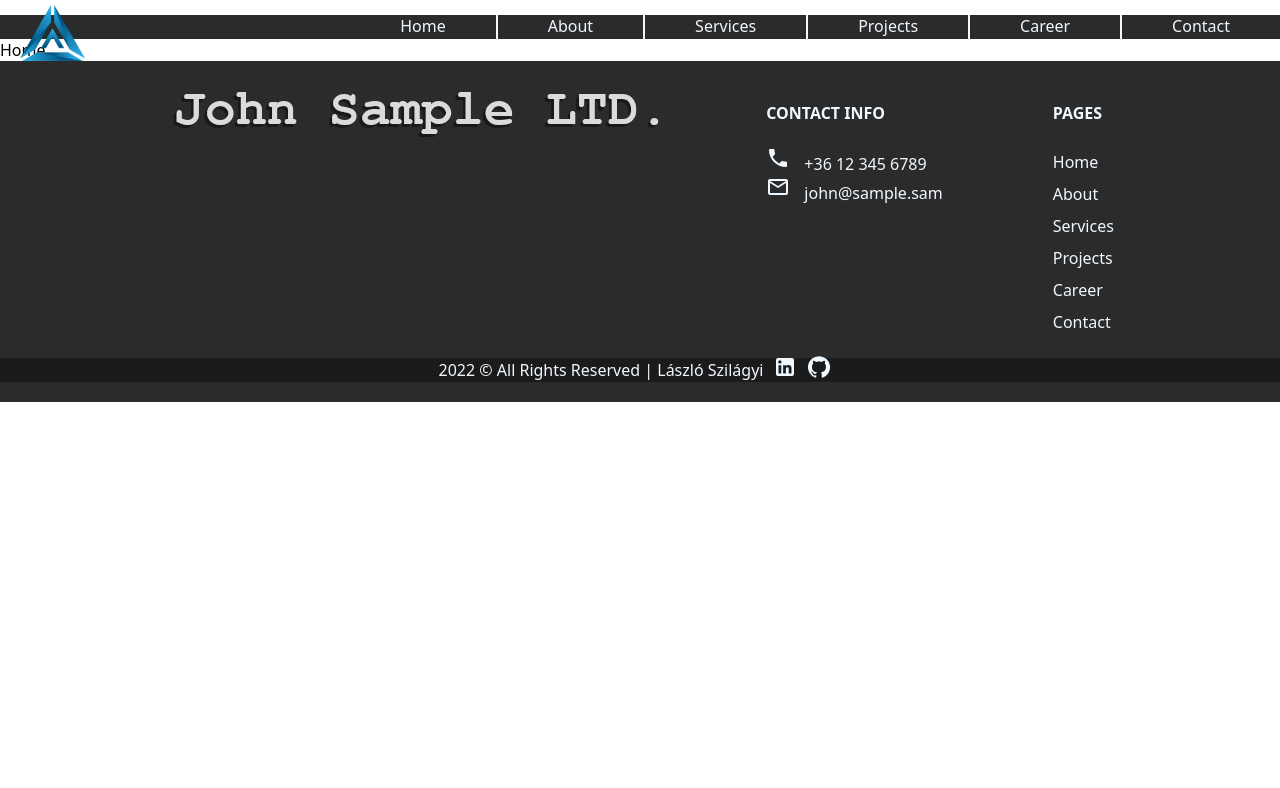
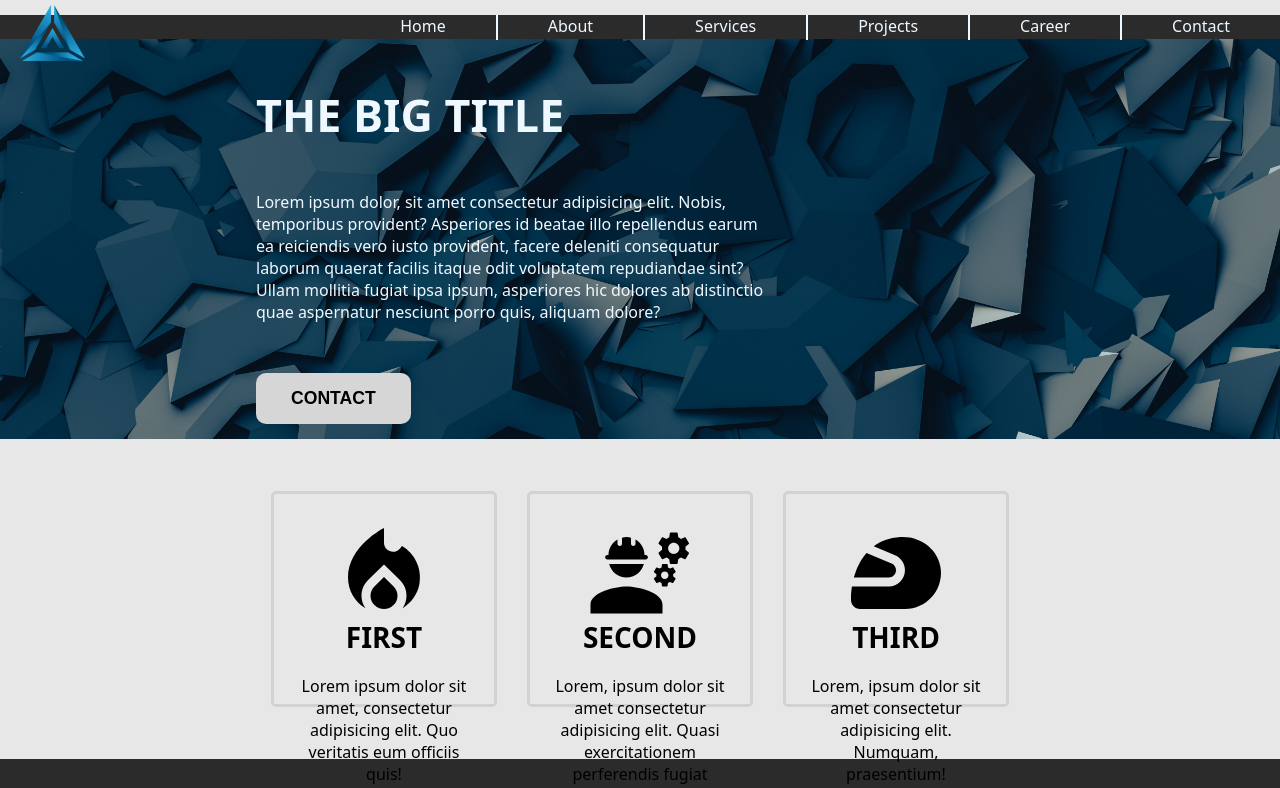
Before and after one commit to raptile666/sample-company-site-react, a React (Create React App) app: page / in a window 1280 px wide. Shown: the top 788 px of the page. Built offline with nearby package versions, Linux system fonts and the light colour scheme; the HTML template or start-up script is replaced by a standard one.

Commit message:
Home page finished. Minor modification on Footer and index css files

```diff
--- a/src/components/Footer.js
+++ b/src/components/Footer.js
@@ -15,16 +15,17 @@ const Footer = () => {
 
         <div className='contact'>
           <h4>Contact Info</h4>
-            <div>
-              <span> <Phone /></span> <span><a href="tel:+36123456789">+36 12 345 6789</a></span>
+          <div className='cont'>
+            <div> <Phone /></div> <div><a href="tel:+36123456789">+36 12 345 6789</a></div>
           </div>
-            <div>
-              <span> <MailOutline /></span> <span><a href="mailto:john@sample.sam">john@sample.sam</a></span>
+          <div className='cont'>
+            <div> <MailOutline /></div> <div><a href="mailto:john@sample.sam">john@sample.sam</a></div>
           </div>
         </div>
 
         <div className='pages'>
           <h4>Pages</h4>
+          <div className='pagelink'>
             <Link to="/">Home</Link>
             <Link to="/about">About</Link>
             <Link to="/services">Services</Link>
@@ -33,9 +34,10 @@ const Footer = () => {
             <Link to="/contact">Contact</Link>
           </div>
         </div>
+      </div>
 
       <div className='copyright'>
-        <span>2022 © All Rights Reserved | László Szilágyi</span> <span><LinkedIn /></span> <span><GitHub /></span>
+        <div>2022 © All Rights Reserved | László Szilágyi</div> <div><LinkedIn /></div> <div><GitHub /></div>
       </div>
     </div>
   )
--- a/src/index.css
+++ b/src/index.css
@@ -4,4 +4,5 @@ body{
     box-sizing: border-box;
     height: 100vh;
     font-family: system-ui, -apple-system, BlinkMacSystemFont, 'Segoe UI', Roboto, Oxygen, Ubuntu, Cantarell, 'Open Sans', 'Helvetica Neue', sans-serif;
+    background-color: #e7e7e7;
 }
--- a/src/pages/Home.js
+++ b/src/pages/Home.js
@@ -1,9 +1,44 @@
 import React from 'react';
-import '../styles/Home.css'
+import '../styles/Home.css';
+import HomePic from '../assets/home-bg.jpg';
+import { Link } from 'react-router-dom';
+import { LocalFireDepartment, Engineering, SportsMotorsports } from '@mui/icons-material';
 
 const Home = () => {
   return (
-    <div>Home</div>
+    <div className='main'>
+      <div className='detail' style={{ backgroundImage: `url(${HomePic})` }}>
+        <h1>The Big Title</h1>
+        <p>Lorem ipsum dolor, sit amet consectetur adipisicing elit. Nobis, temporibus provident? Asperiores id beatae illo repellendus earum ea reiciendis vero iusto provident, facere deleniti consequatur laborum quaerat facilis itaque odit voluptatem repudiandae sint? Ullam mollitia fugiat ipsa ipsum, asperiores hic dolores ab distinctio quae aspernatur nesciunt porro quis, aliquam dolore?</p>
+        <Link to='/contact'><button>Contact</button></Link>
+      </div>
+
+      <div className='table'>
+        <div className='cell'>
+          <div className='pic'><LocalFireDepartment /></div>
+        <div className='pictext'>
+          <h1>First</h1>
+          <p>Lorem ipsum dolor sit amet, consectetur adipisicing elit. Quo veritatis eum officiis quis!</p>
+          </div>
+        </div>
+
+        <div className='cell'>
+          <div className='pic'><Engineering /></div>
+          <div className='pictext'>
+            <h1>Second</h1>
+            <p>Lorem, ipsum dolor sit amet consectetur adipisicing elit. Quasi exercitationem perferendis fugiat quaerat iste quam?</p>
+          </div>
+        </div>
+
+        <div className='cell'>
+          <div className='pic'><SportsMotorsports /></div>
+          <div className='pictext'>
+            <h1>Third</h1>
+            <p>Lorem, ipsum dolor sit amet consectetur adipisicing elit. Numquam, praesentium!</p>
+          </div>
+        </div>
+      </div>
+    </div>
   )
 }
 
--- a/src/styles/Footer.css
+++ b/src/styles/Footer.css
@@ -35,9 +35,22 @@
 .pages a, .contact a{
     text-decoration: none;
     color: aliceblue;
-    padding: 5px 0;
 }
 
-.contact span, .copyright span{
+.contact div, .copyright div{
     margin-right: 10px;
 }
+
+.cont{
+    margin-bottom: 5px;
+    display: flex;
+}
+
+.pagelink{
+    display: flex;
+    flex-direction: column;
+}
+
+.pagelink a{
+    margin-bottom: 5px;
+}
--- a/src/styles/Home.css
+++ b/src/styles/Home.css
@@ -0,0 +1,92 @@
+.main{
+    height: 90vh;
+    width: 100%;
+    display: flex;
+    flex-direction: column;
+    align-items: center;
+    justify-content: center;
+}
+
+.detail{
+    height: 50vh;
+    background-repeat: no-repeat;
+    background-size: cover;
+    color: aliceblue;
+    display: flex;
+    flex-direction: column;
+    justify-content: center;
+    padding-left: 20%;
+}
+
+.detail p{
+    width: 50%;
+    margin-bottom: 50px;
+}
+
+.detail h1{
+    text-transform: uppercase;
+    font-size: 2.8rem;
+}
+
+.detail button{
+    background-color: #d6d6d6;
+    text-transform: uppercase;
+    font-size: 1.1rem;
+    font-weight: 600;
+    padding: 15px 35px;
+    outline: none;
+    cursor: pointer;
+    border: none;
+    border-radius: 10px;
+    transition: all .25s ease-in;
+}
+
+.detail button:hover{
+    background-color: #2b2b2b;
+    color: aliceblue;
+    transition: all .25s ease-in;
+}
+
+.table{
+    height: 40vh;
+    display: flex;
+    align-items: center;
+    justify-content: center;
+    width: 60%;
+}
+
+.cell{
+    width: 100%;
+    height: 20vh;
+    display: flex;
+    flex-direction: column;
+    align-items: center;
+    padding: 25px;
+    margin: 15px;
+    border: 3px solid #d2d2d2;
+    border-radius: 5px;
+    transition: all 0.25s ease-in;
+}
+
+.cell:hover{
+    box-shadow: #a1a1a1 2px 2px 10px, #a1a1a1 -2px -2px 10px;
+    transition: all 0.25s ease-in;
+}
+
+.cell h1{
+    font-size: 1.75rem;
+    text-transform: uppercase;
+}
+
+.pictext{
+    text-align: center;
+    height: 50%;
+}
+
+.pic{
+    height: 50%;
+}
+
+.cell svg{
+    font-size: 6.75rem;
+}
```
Also changed, not shown: src/assets/home-bg.jpg (added). Lines whose indentation alone changed are shown as unchanged.
